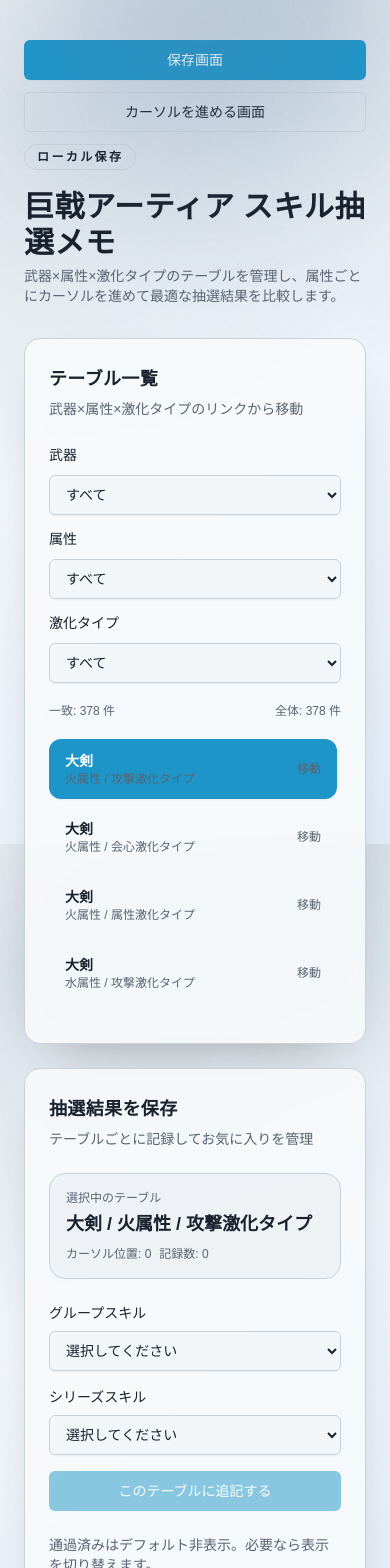
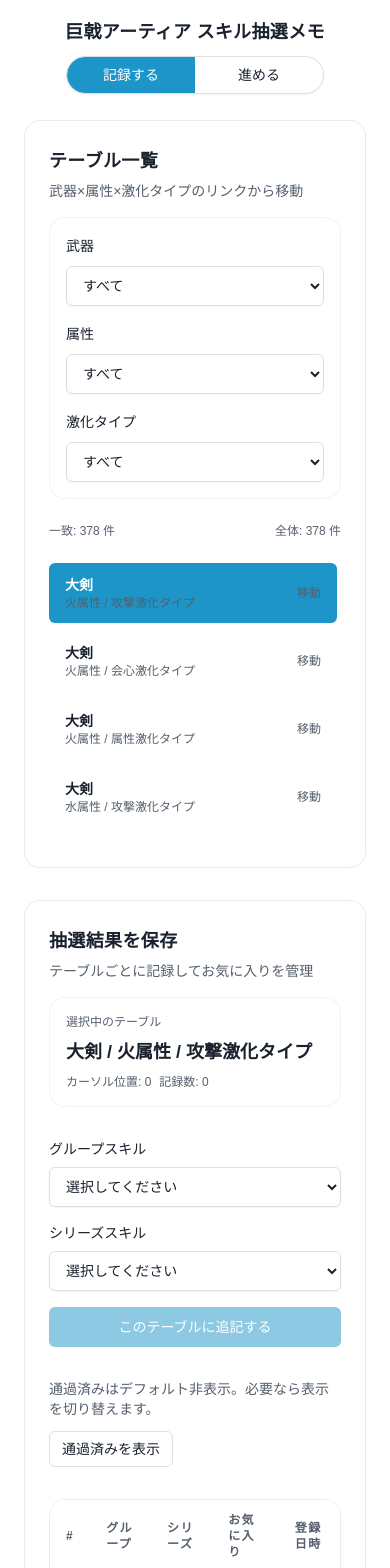
Before and after one commit to 326-T/monster-hunter-wilds-utils, a React (Vite) app: page / in a window 390 px wide. Shown: the top 1568 px of the page. Built offline with nearby package versions, Linux system fonts and the light colour scheme; a web font is replaced by a local one.

Commit message:
見た目の修正

```diff
--- a/src/App.tsx
+++ b/src/App.tsx
@@ -1,53 +1,69 @@
-import { useState } from 'react'
-import { Badge } from './components/ui/badge'
-import { Button } from './components/ui/button'
-import { CursorView } from './components/cursor/CursorView'
-import { SaveView } from './components/save/SaveView'
-import { useSkillOptions } from './hooks/useSkillOptions'
-import { useTableState } from './hooks/useTableState'
+import { useEffect, useState } from "react";
+import { CursorView } from "./components/cursor/CursorView";
+import { SaveView } from "./components/save/SaveView";
+import { Button } from "./components/ui/button";
+import { useSkillOptions } from "./hooks/useSkillOptions";
+import { useTableState } from "./hooks/useTableState";
 
 function App() {
-  const [activeView, setActiveView] = useState<'save' | 'cursor'>('save')
-  const { groupOptions, seriesOptions, isLoading, error } = useSkillOptions()
-  const { tables, cursorByAttribute, addEntry, toggleFavorite, advanceCursor } = useTableState()
+	const [activeView, setActiveView] = useState<"save" | "cursor">("save");
+	const [showHeaderTitle, setShowHeaderTitle] = useState(true);
+	const { groupOptions, seriesOptions, isLoading, error } = useSkillOptions();
+	const { tables, cursorByAttribute, addEntry, toggleFavorite, advanceCursor } =
+		useTableState();
+
+	useEffect(() => {
+		const handleScroll = () => {
+			setShowHeaderTitle(window.scrollY < 24);
+		};
+		handleScroll();
+		window.addEventListener("scroll", handleScroll, { passive: true });
+		return () => window.removeEventListener("scroll", handleScroll);
+	}, []);
 
 	return (
 		<div className="min-h-screen">
-      <div className="relative">
-        <div className="pointer-events-none absolute -top-32 right-10 h-72 w-72 rounded-full bg-[rgba(96,132,173,0.22)] blur-3xl animate-float" />
-        <div className="pointer-events-none absolute bottom-[-120px] left-[-80px] h-80 w-80 rounded-full bg-[rgba(52,78,100,0.2)] blur-3xl" />
-        <div className="mx-auto max-w-6xl px-6 py-10 lg:py-16">
-          <header className="mb-8 flex flex-col gap-4 sm:mb-10">
-            <div className="flex flex-col gap-3 sm:flex-row sm:flex-wrap sm:items-center">
+			<header className="fixed inset-x-0 top-0 z-40 bg-background">
+				<div className="mx-auto max-w-6xl px-6 py-4">
+					<div className="flex flex-col items-center gap-3">
+						<div
+							className={`overflow-hidden text-center transition-all duration-300 ${
+								showHeaderTitle ? "max-h-20 opacity-100" : "max-h-0 opacity-0"
+							}`}
+							aria-hidden={!showHeaderTitle}
+						>
+							<h1 className="text-lg font-semibold heading-serif sm:text-xl">
+								巨戟アーティア スキル抽選メモ
+							</h1>
+						</div>
+						<div className="flex justify-center">
+							<div className="inline-flex items-center overflow-hidden rounded-full border border-border bg-background shadow-sm">
 								<Button
-                variant={activeView === 'save' ? 'default' : 'outline'}
-                onClick={() => setActiveView('save')}
-                className="w-full sm:w-auto"
+									variant={activeView === "save" ? "default" : "ghost"}
+									onClick={() => setActiveView("save")}
+									className="w-32 rounded-none px-5 first:rounded-l-full last:rounded-r-full"
+									size="sm"
 								>
-                保存画面
+									記録する
 								</Button>
 								<Button
-                variant={activeView === 'cursor' ? 'default' : 'outline'}
-                onClick={() => setActiveView('cursor')}
-                className="w-full sm:w-auto"
+									variant={activeView === "cursor" ? "default" : "ghost"}
+									onClick={() => setActiveView("cursor")}
+									className="w-32 rounded-none px-5 first:rounded-l-full last:rounded-r-full"
+									size="sm"
 								>
-                カーソルを進める画面
+									進める
 								</Button>
-              <Badge variant="outline" className="w-fit sm:ml-auto">
-                ローカル保存
-              </Badge>
 							</div>
-            <div>
-              <h1 className="text-3xl font-semibold heading-serif sm:text-4xl">
-                巨戟アーティア スキル抽選メモ
-              </h1>
-              <p className="mt-2 max-w-2xl text-sm text-muted-foreground">
-                武器×属性×激化タイプのテーブルを管理し、属性ごとにカーソルを進めて最適な抽選結果を比較します。
-              </p>
+						</div>
+					</div>
 				</div>
 			</header>
-
-          {activeView === 'save' ? (
+			<div className="relative pt-20">
+				<div className="pointer-events-none absolute -top-32 right-10 h-72 w-72 rounded-full blur-3xl animate-float" />
+				<div className="pointer-events-none absolute bottom-[-120px] left-[-80px] h-80 w-80 rounded-full blur-3xl" />
+				<div className="mx-auto max-w-6xl px-6 py-10 lg:py-16">
+					{activeView === "save" ? (
 						<SaveView
 							tables={tables}
 							cursorByAttribute={cursorByAttribute}
@@ -68,7 +84,7 @@ function App() {
 				</div>
 			</div>
 		</div>
-  )
+	);
 }
 
-export default App
+export default App;
--- a/src/components/save/SaveView.tsx
+++ b/src/components/save/SaveView.tsx
@@ -4,15 +4,8 @@ import { Card, CardContent, CardDescription, CardHeader, CardTitle } from '../ui
 import { Checkbox } from '../ui/checkbox'
 import { Label } from '../ui/label'
 import { Select } from '../ui/select'
-import {
-  allTables,
-  ATTRIBUTES,
-  CursorState,
-  formatDate,
-  INTENSIFY_TYPES,
-  TableState,
-  WEAPONS,
-} from '../../lib/skills'
+import { allTables, ATTRIBUTES, formatDate, INTENSIFY_TYPES, WEAPONS } from '../../lib/skills'
+import type { CursorState, TableState } from '../../lib/skills'
 import { cn } from '../../lib/utils'
 
 type SaveViewProps = {
@@ -87,14 +80,14 @@ export function SaveView({
   }
 
   return (
-    <div className="grid gap-6 lg:grid-cols-[320px_minmax(0,1fr)]">
+    <div className="flex flex-col gap-8">
       <Card className="animate-fade-up">
         <CardHeader>
           <CardTitle className="heading-serif">テーブル一覧</CardTitle>
           <CardDescription>武器×属性×激化タイプのリンクから移動</CardDescription>
         </CardHeader>
-        <CardContent className="space-y-5">
-          <div className="grid gap-3">
+        <CardContent className="space-y-6">
+          <div className="grid gap-4 rounded-2xl border border-border/40 bg-background p-4">
             <div className="space-y-2">
               <Label>武器</Label>
               <Select
@@ -144,7 +137,7 @@ export function SaveView({
           </div>
           <div className="max-h-[280px] space-y-2 overflow-y-auto pr-1 sm:max-h-[360px]">
             {filteredTables.length === 0 && (
-              <div className="rounded-lg border border-dashed border-border p-4 text-center text-sm text-muted-foreground">
+              <div className="rounded-lg border border-dashed border-border/60 p-4 text-center text-sm text-muted-foreground">
                 該当するテーブルがありません
               </div>
             )}
@@ -155,8 +148,8 @@ export function SaveView({
                   key={table.key}
                   variant={active ? 'default' : 'ghost'}
                   className={cn(
-                    'h-auto w-full justify-between rounded-xl px-4 py-3 text-left',
-                    active ? 'shadow-md' : 'text-foreground',
+                    'h-auto w-full justify-between rounded-2xl px-4 py-3 text-left',
+                    active ? 'shadow-none' : 'text-foreground',
                   )}
                   onClick={() => setSelectedTableKey(table.key)}
                 >
@@ -179,13 +172,15 @@ export function SaveView({
           <CardTitle className="heading-serif">抽選結果を保存</CardTitle>
           <CardDescription>テーブルごとに記録してお気に入りを管理</CardDescription>
         </CardHeader>
-        <CardContent className="space-y-6">
-          <div className="rounded-2xl border border-border bg-muted/40 p-4">
+        <CardContent className="space-y-8">
+          <div className="rounded-2xl border border-border/40 bg-background p-4">
+            <div className="flex flex-col gap-2">
               <div className="text-xs text-muted-foreground">選択中のテーブル</div>
-            <div className="mt-1 text-lg font-semibold">{selectedTable?.label}</div>
-            <div className="mt-2 flex flex-wrap gap-2 text-xs text-muted-foreground">
+              <div className="text-lg font-semibold">{selectedTable?.label}</div>
+              <div className="flex flex-wrap gap-2 text-xs text-muted-foreground">
                 <span>カーソル位置: {currentCursor}</span>
                 <span>記録数: {sortedEntries.length}</span>
+              </div>
             </div>
           </div>
 
@@ -224,7 +219,7 @@ export function SaveView({
               <div className="text-xs text-muted-foreground">選択肢を読み込み中...</div>
             )}
             {optionsError && (
-              <div className="rounded-lg border border-dashed border-border bg-background/70 p-3 text-xs text-muted-foreground">
+              <div className="rounded-lg border border-dashed border-border/60 bg-background p-3 text-xs text-muted-foreground">
                 {optionsError}
               </div>
             )}
@@ -242,10 +237,9 @@ export function SaveView({
             </Button>
           </div>
 
-          <div className="overflow-hidden rounded-2xl border border-border">
-            <div className="overflow-x-auto">
+          <div className="overflow-x-auto rounded-2xl border border-border/60">
             <table className="w-full border-collapse text-sm">
-                <thead className="bg-muted/70 text-left text-xs uppercase tracking-[0.18em] text-muted-foreground">
+            <thead className="bg-background text-left text-xs uppercase tracking-[0.12em] text-muted-foreground">
                 <tr>
                   <th className="px-4 py-3">#</th>
                   <th className="px-4 py-3">グループ</th>
@@ -271,7 +265,7 @@ export function SaveView({
                     <tr
                       key={entry.id}
                       className={cn(
-                          'border-t border-border/60 bg-background/80',
+                      'border-t border-border/50 bg-background',
                         isPassed && 'text-muted-foreground',
                       )}
                     >
@@ -298,7 +292,6 @@ export function SaveView({
               </tbody>
             </table>
           </div>
-          </div>
         </CardContent>
       </Card>
     </div>
--- a/src/components/ui/card.tsx
+++ b/src/components/ui/card.tsx
@@ -5,10 +5,7 @@ const Card = React.forwardRef<HTMLDivElement, React.HTMLAttributes<HTMLDivElemen
   ({ className, ...props }, ref) => (
     <div
       ref={ref}
-      className={cn(
-        'rounded-2xl border border-border bg-card/90 shadow-[0_20px_50px_-32px_rgba(37,24,12,0.45)] backdrop-blur',
-        className,
-      )}
+      className={cn('rounded-2xl border border-border/60 bg-background shadow-none', className)}
       {...props}
     />
   ),
@@ -17,7 +14,7 @@ Card.displayName = 'Card'
 
 const CardHeader = React.forwardRef<HTMLDivElement, React.HTMLAttributes<HTMLDivElement>>(
   ({ className, ...props }, ref) => (
-    <div ref={ref} className={cn('flex flex-col gap-2 p-6 pb-3', className)} {...props} />
+    <div ref={ref} className={cn('flex flex-col gap-2 p-6 pb-4', className)} {...props} />
   ),
 )
 CardHeader.displayName = 'CardHeader'
@@ -38,7 +35,7 @@ CardDescription.displayName = 'CardDescription'
 
 const CardContent = React.forwardRef<HTMLDivElement, React.HTMLAttributes<HTMLDivElement>>(
   ({ className, ...props }, ref) => (
-    <div ref={ref} className={cn('p-6 pt-3', className)} {...props} />
+    <div ref={ref} className={cn('p-6 pt-0', className)} {...props} />
   ),
 )
 CardContent.displayName = 'CardContent'
--- a/src/index.css
+++ b/src/index.css
@@ -5,17 +5,17 @@
 @tailwind utilities;
 
 :root {
-  --background: 210 28% 96%;
+  --background: 0 0% 100%;
   --foreground: 215 28% 14%;
-  --card: 210 30% 98%;
+  --card: 0 0% 100%;
   --card-foreground: 215 28% 14%;
-  --muted: 210 18% 90%;
-  --muted-foreground: 215 12% 40%;
+  --muted: 210 12% 96%;
+  --muted-foreground: 215 12% 38%;
   --accent: 198 74% 45%;
   --accent-foreground: 0 0% 100%;
-  --border: 210 18% 82%;
+  --border: 210 10% 88%;
   --ring: 198 60% 40%;
-  --input: 210 20% 92%;
+  --input: 210 10% 94%;
 }
 
 * {
@@ -28,11 +28,7 @@ body {
   font-family: "Zen Kaku Gothic Antique", "Hiragino Kaku Gothic ProN", "Hiragino Sans", "Noto Sans JP", sans-serif;
   color: hsl(var(--foreground));
   background-color: hsl(var(--background));
-  background-image:
-    radial-gradient(circle at 10% 15%, rgba(84, 118, 153, 0.2), transparent 45%),
-    radial-gradient(circle at 85% 0%, rgba(32, 72, 100, 0.16), transparent 40%),
-    linear-gradient(135deg, rgba(255, 255, 255, 0.7), rgba(226, 236, 248, 0.95));
-  background-attachment: fixed;
+  background-image: none;
 }
 
 h1,
```
Also changed, not shown: src/components/cursor/CursorView.tsx (+15 -18 lines), src/hooks/useTableState.ts (+2 -9 lines), 1 other file (tests, documents, lock files or other folders). Lines whose indentation alone changed are shown as unchanged.
